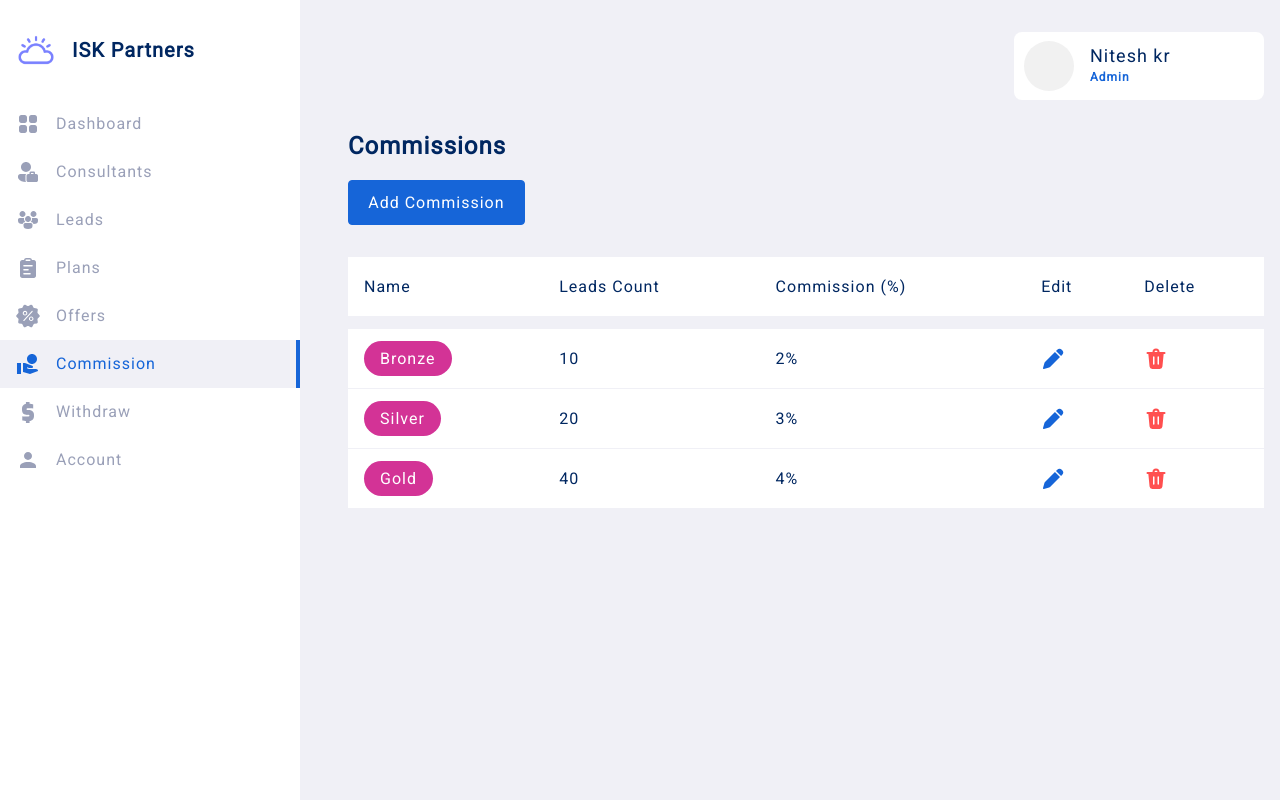
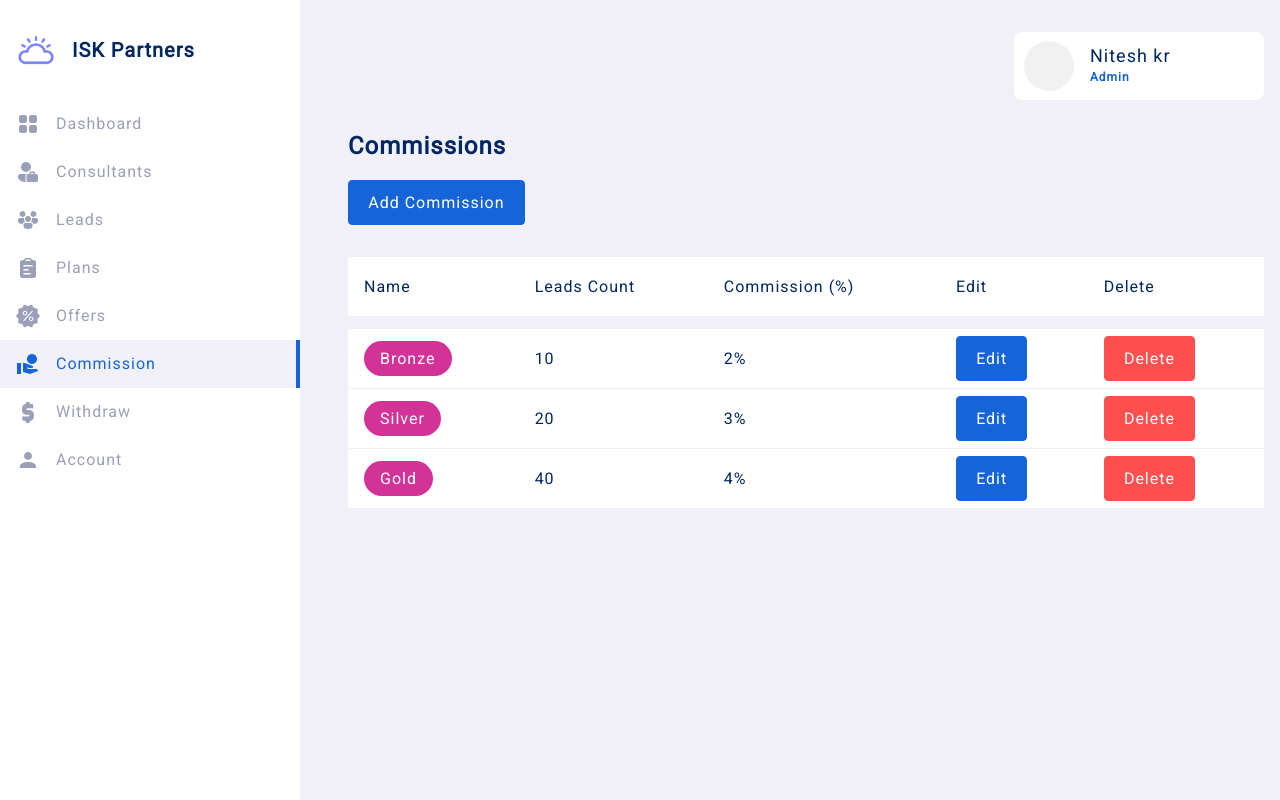
Before and after one commit to nitesh-dev/ITC-Partners-frontend, a Nuxt app: page /admin/commission in a window 1280 px wide. Built offline with nearby package versions, Linux system fonts and the light colour scheme.

Commit message:
bugs fixed

```diff
--- a/pages/admin/commission.vue
+++ b/pages/admin/commission.vue
@@ -64,16 +64,10 @@ commissions.value.push({
                             <td>{{ item.leads_count }}</td>
                             <td>{{ item.commission_percentage }}%</td>
                             <td>
-                                <svg class="normal" fill="none" viewBox="0 0 24 24" xmlns="http://www.w3.org/2000/svg">
-                                    <path
-                                        d="M13.94 5 19 10.06 9.062 20a2.25 2.25 0 0 1-.999.58l-5.116 1.395a.75.75 0 0 1-.92-.921l1.395-5.116a2.25 2.25 0 0 1 .58-.999L13.938 5Zm7.09-2.03a3.578 3.578 0 0 1 0 5.06l-.97.97L15 3.94l.97-.97a3.578 3.578 0 0 1 5.06 0Z" />
-                                </svg>
+                                <button class="primary">Edit</button>
                             </td>
                             <td>
-                                <svg class="danger" fill="none" viewBox="0 0 24 24" xmlns="http://www.w3.org/2000/svg">
-                                    <path
-                                        d="M21.5 6a1 1 0 0 1-.883.993L20.5 7h-.845l-1.231 12.52A2.75 2.75 0 0 1 15.687 22H8.313a2.75 2.75 0 0 1-2.737-2.48L4.345 7H3.5a1 1 0 0 1 0-2h5a3.5 3.5 0 1 1 7 0h5a1 1 0 0 1 1 1Zm-7.25 3.25a.75.75 0 0 0-.743.648L13.5 10v7l.007.102a.75.75 0 0 0 1.486 0L15 17v-7l-.007-.102a.75.75 0 0 0-.743-.648Zm-4.5 0a.75.75 0 0 0-.743.648L9 10v7l.007.102a.75.75 0 0 0 1.486 0L10.5 17v-7l-.007-.102a.75.75 0 0 0-.743-.648ZM12 3.5A1.5 1.5 0 0 0 10.5 5h3A1.5 1.5 0 0 0 12 3.5Z" />
-                                </svg>
+                                <button class="danger">Delete</button>
                             </td>
                         </tr>
                     </template>
```
